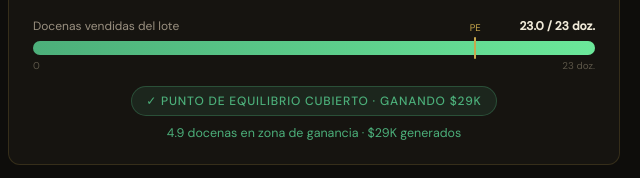
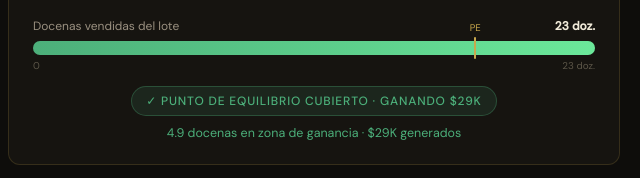
Before and after one commit to carlosmbasb/Gauchas, a plain HTML site: page index.html in a window 1280 px wide. Shown: the part 1926-2104 px from the top of the page, 640-1280 px from the left. Drawn offline with nearby package versions, Linux system fonts and the light colour scheme; no server answers.

Commit message:
Add files via upload

```diff
--- a/index.html
+++ b/index.html
@@ -465,7 +465,7 @@ function render(D){
   document.getElementById('lc-inv').textContent   = fK(uc.inversion);
   document.getElementById('lc-gmax').textContent  = fK(uc.gananciaMax);
   document.getElementById('lc-max-label').textContent = uc.lote + ' doz.';
-  document.getElementById('lc-progtext').textContent  = vendidas.toFixed(1) + ' / ' + uc.lote + ' doz.';
+  document.getElementById('lc-progtext').textContent  = uc.lote + ' doz.';
 
   // Barra de progreso
   document.getElementById('lc-bar').style.width    = pctVendido + '%';
```
